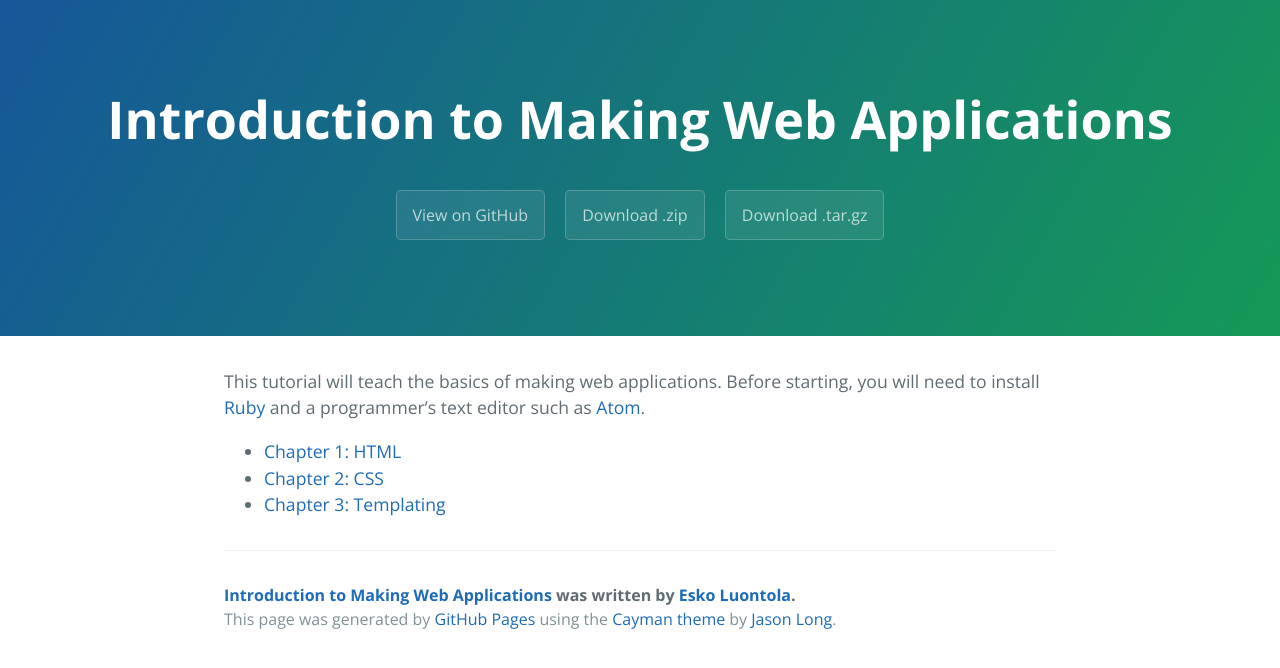
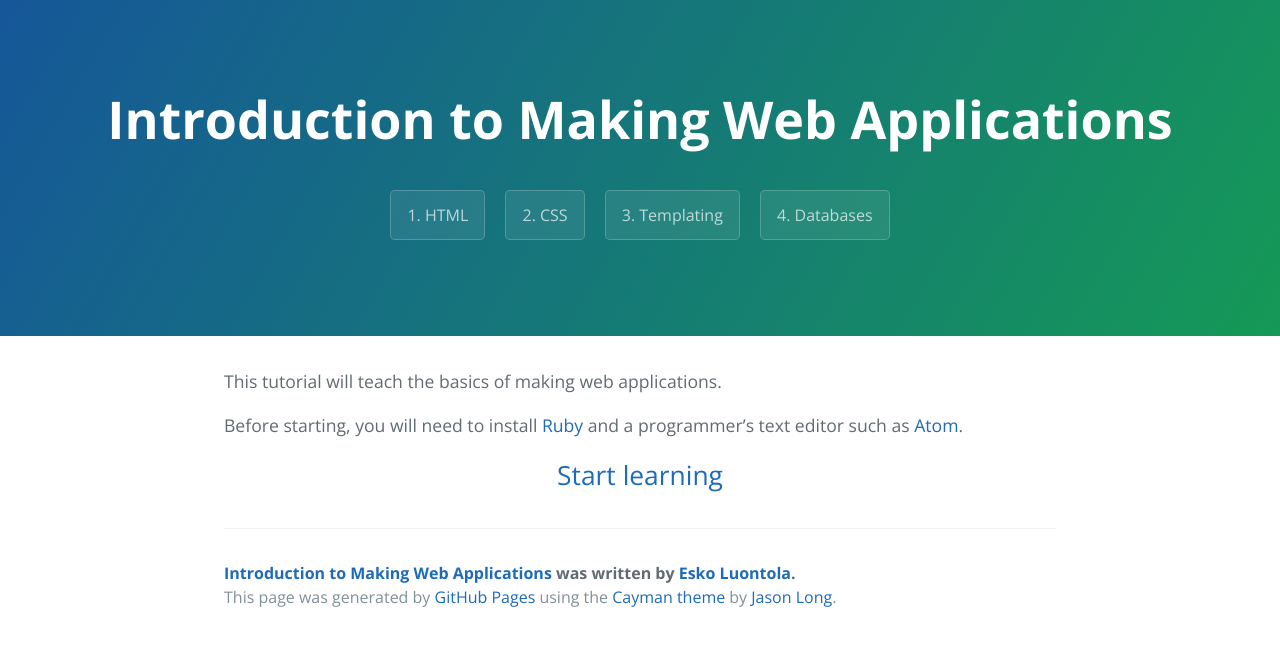
Before and after one commit to luontola/web-intro, a Jekyll site: the page built from index.md, in a window 1280 px wide. Shown: the top 668 px of the page. Built offline with Jekyll 4.4.1, drawn with Linux system fonts in a browser that asks for light colours; Markdown is read by kramdown in place of the engine named in the settings.

Commit message:
Chapter navigation

```diff
--- a/_includes/header.html
+++ b/_includes/header.html
@@ -1,7 +1,8 @@
 <header class="page-header">
     <h1 class="project-name"><a href="{{ "/" | prepend: site.baseurl }}">{{ site.title }}</a></h1>
     <h2 class="project-tagline">{{ site.tagline }}</h2>
-    <a href="https://github.com/orfjackal/web-intro" class="btn">View on GitHub</a>
-    <a href="https://github.com/orfjackal/web-intro/zipball/master" class="btn">Download .zip</a>
-    <a href="https://github.com/orfjackal/web-intro/tarball/master" class="btn">Download .tar.gz</a>
+    <a href="/html/" class="btn">1. HTML</a>
+    <a href="/css/" class="btn">2. CSS</a>
+    <a href="/templating/" class="btn">3. Templating</a>
+    <a href="/databases/" class="btn">4. Databases</a>
 </header>
--- a/index.md
+++ b/index.md
@@ -2,9 +2,8 @@
 layout: default
 ---
 
-This tutorial will teach the basics of making web applications. Before starting, you will need to install [Ruby](https://www.ruby-lang.org/) and a programmer's text editor such as [Atom](https://atom.io/).
+This tutorial will teach the basics of making web applications.
 
+Before starting, you will need to install [Ruby](https://www.ruby-lang.org/) and a programmer's text editor such as [Atom](https://atom.io/).
 
-* [Chapter 1: HTML](/html/)
-* [Chapter 2: CSS](/css/)
-* [Chapter 3: Templating](/templating/)
+<a class="next-chapter" href="/html/">Start learning</a>
--- a/stylesheets/web-intro.css
+++ b/stylesheets/web-intro.css
@@ -4,3 +4,11 @@
 a code {
   color: #1e6bb8 !important;
 }
+
+/* our custom styles */
+
+a.next-chapter {
+  display: block;
+  font-size: 150%;
+  text-align: center;
+}
```
Also changed, not shown: css.md (+2 -0 lines), databases.md (added, +9 -0 lines), html.md (+3 -0 lines), templating.md (+2 -0 lines).
